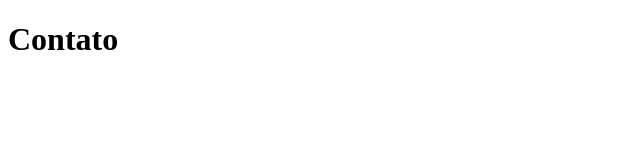
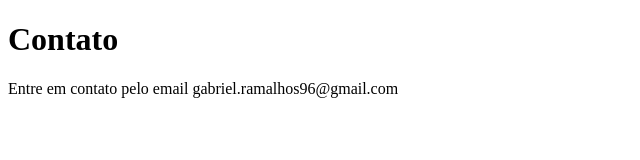
Before and after one commit to GabrielRamalhos/primeiro-sistema, a plain HTML site: page contato.html in a window 1280 px wide. Shown: the whole page, without its empty margins (0-640 px from the left). Drawn offline with Linux system fonts and the light colour scheme.

Commit message:
adicionando email de contato

```diff
--- a/contato.html
+++ b/contato.html
@@ -7,5 +7,6 @@
 </head>
 <body>
     <h1>Contato</h1>
+    <p>Entre em contato pelo email gabriel.ramalhos96@gmail.com</p>
 </body>
 </html>
```
